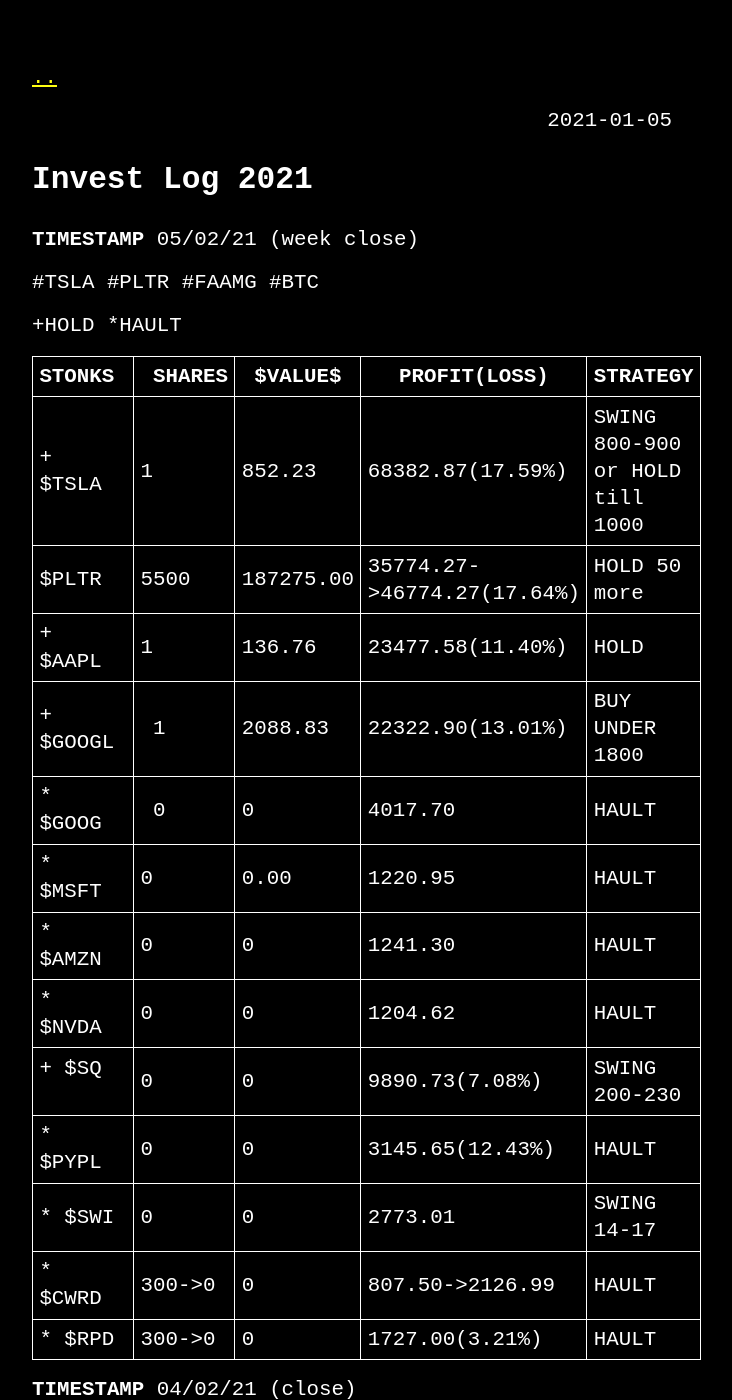
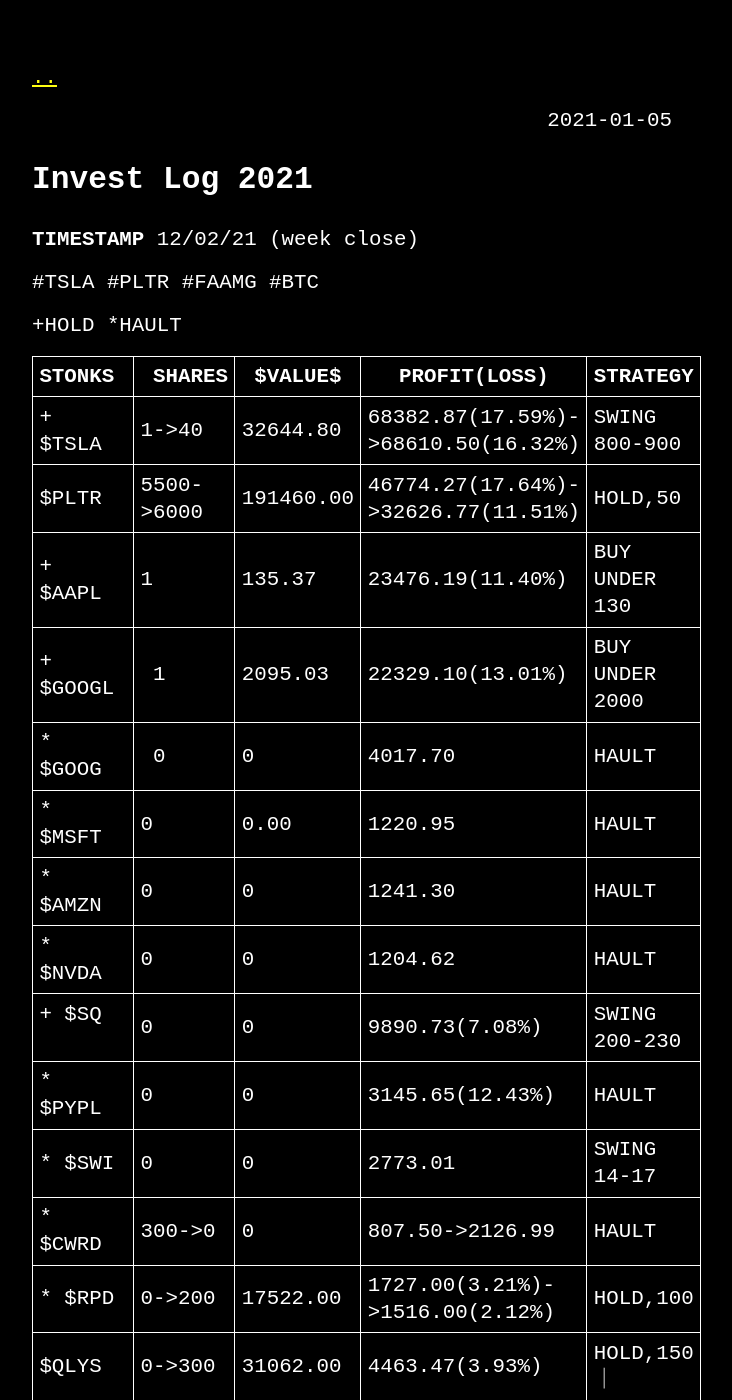
Before and after one commit to sanzomaldini/investlog, a Jekyll site: the page built from _posts/2021-01-05-2021.md, in a window 1280 px wide and 1400 px high. Shown: the whole window, without its empty margins (288-1020 px from the left). Built offline with Jekyll 4.4.1, drawn with Linux system fonts in a browser that asks for light colours; some of the changed text lies outside the part shown.

Commit message:
Update 2021-01-05-2021.md

```diff
--- a/_posts/2021-01-05-2021.md
+++ b/_posts/2021-01-05-2021.md
@@ -2,6 +2,33 @@
 layout: post
 title: Invest Log 2021
 ---
+
+**TIMESTAMP** 12/02/21 (week close)
+
+#TSLA #PLTR #FAAMG #BTC
+
++HOLD
+*HAULT
+
+
+| STONKS  | SHARES | $VALUE$ | PROFIT(LOSS) |STRATEGY|
+|----|----|----|----|----|
+| + $TSLA  | 1->40  | 32644.80 | 68382.87(17.59%)->68610.50(16.32%) |SWING 800-900|
+| $PLTR    | 5500->6000 | 191460.00 | 46774.27(17.64%)->32626.77(11.51%) |HOLD,50 |
+| + $AAPL  | 1  | 135.37 | 23476.19(11.40%) | BUY UNDER 130 |
+| + $GOOGL | 1  | 2095.03 |	22329.10(13.01%)| BUY UNDER 2000|
+| * $GOOG  | 0  | 0 |	4017.70 |HAULT|
+| * $MSFT  | 0  | 0.00 |  1220.95 |HAULT|
+| * $AMZN  | 0  | 0 | 1241.30 |HAULT|
+| * $NVDA  | 0  | 0 | 1204.62 |HAULT|
+| + $SQ    | 0  | 0 | 9890.73(7.08%) |SWING 200-230|
+| * $PYPL  | 0  | 0 | 3145.65(12.43%) |HAULT|
+| * $SWI   | 0  | 0 | 2773.01 |SWING 14-17|
+| * $CWRD  | 300->0 | 0 | 807.50->2126.99 |HAULT |
+| * $RPD   | 0->200 | 17522.00 | 1727.00(3.21%)->1516.00(2.12%) |HOLD,100 |
+| $QLYS    | 0->300 | 31062.00 | 4463.47(3.93%)|HOLD,150｜
+| $FEYE    | 0->1000| 21460.00 | 74.03(0.05%) |HOLD,?|
+
 **TIMESTAMP** 05/02/21 (week close)
 
 #TSLA #PLTR #FAAMG #BTC
```
